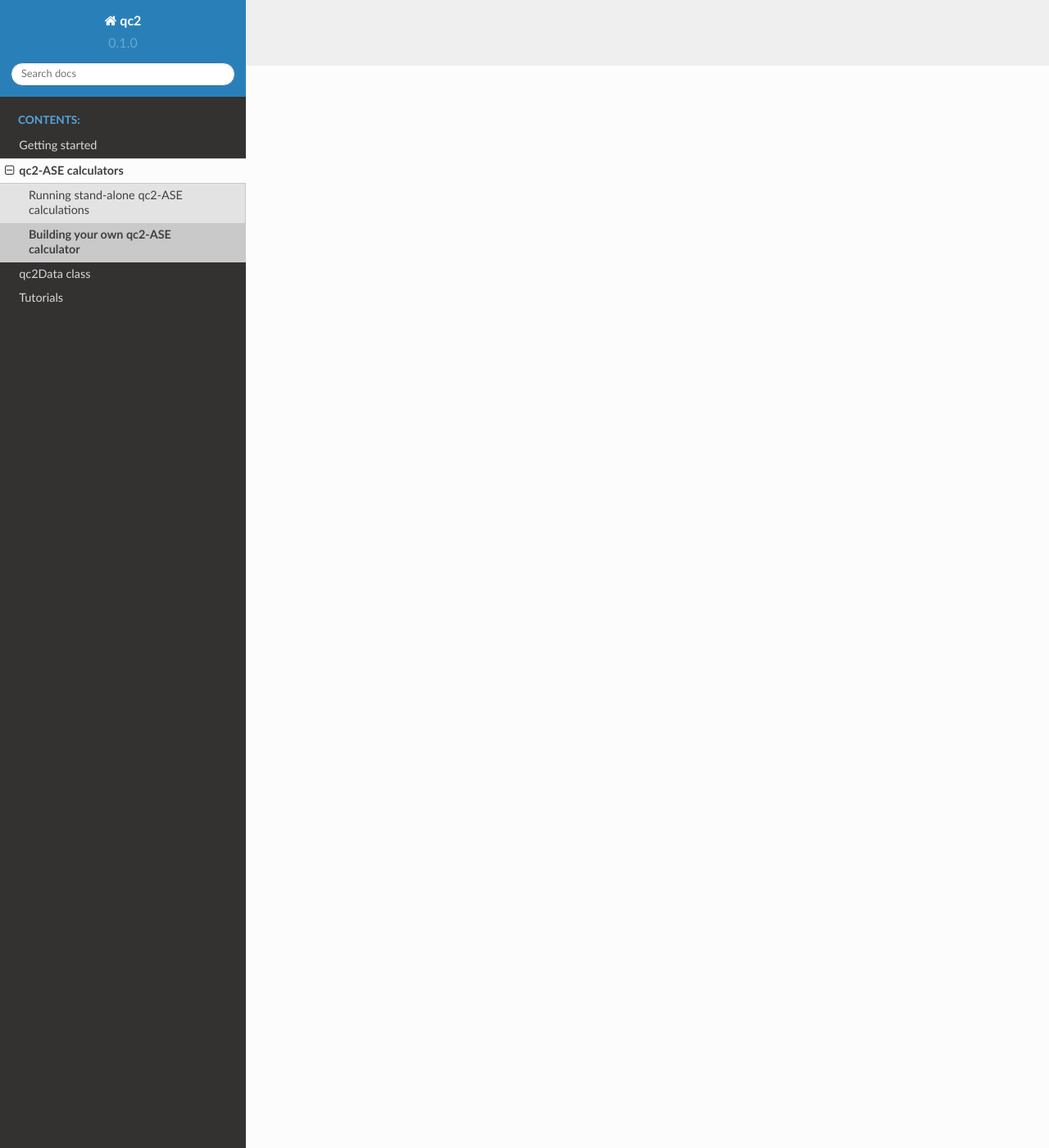
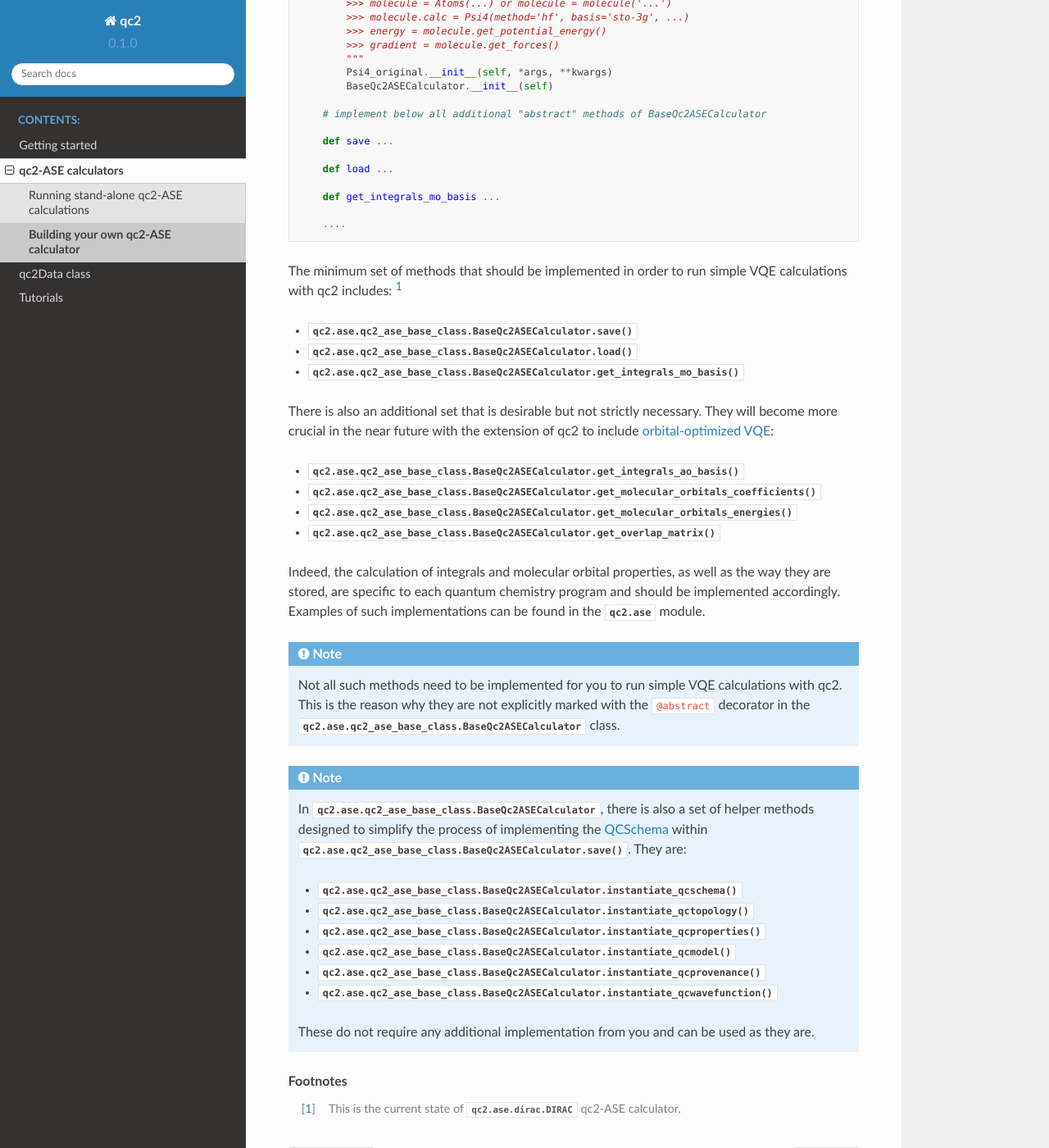
Before and after one commit to qc2nl/qc2, a Sphinx documentation site: the page built from docs/ase/building_qc2_ASEs.rst, in a window 1280 px wide and 1400 px high, scrolled down 1320 px. Shown: the whole window at 82% size. Built offline with Sphinx 7.4.7 and the Read the Docs theme 2.0.0, drawn with Linux system fonts in a browser that asks for light colours; some of the changed text lies outside the part shown.

Commit message:
Added sub section on how to make your own ac2-ase calculator

```diff
--- a/docs/ase/building_qc2_ASEs.rst
+++ b/docs/ase/building_qc2_ASEs.rst
@@ -2,3 +2,113 @@
 
 Building your own qc2-ASE calculator
 ====================================
+
+.. _qc2_ase_base_class:
+
+.. figure:: ../qc2_ase_base_class.drawio.png
+    :scale: 80%
+    :align: center
+    :alt: Code workflow diagram
+
+    Schematic representation of the ``BaseQc2ASECalculator`` class inherited by all qc2-ASE calculators.
+
+Customizing your traditional ASE calculator for use with qc2, *i.e.*, as a qc2-ASE calculator, is quite straightforward.
+As the scheme above shows, all qc2-ASE calculators are child classes of the original ASE calculator
+and the abstract :class:`qc2.ase.qc2_ase_base_class.BaseQc2ASECalculator`. This latter has been specifically designed for
+qc2 and contains additional methods that should be implemented by the user.
+
+An schematic example demonstrating how this has been done for `Psi4 <https://psicode.org/>`_ is provided below:
+
+.. code-block:: python
+
+    # import original Psi4 calculator from ASE
+    from ase.calculators.psi4 import Psi4 as Psi4_original
+
+    # import BaseQc2ASECalculator from qc2
+    from qc2.ase.qc2_ase_base_class import BaseQc2ASECalculator
+
+
+    class Psi4(Psi4_original, BaseQc2ASECalculator):
+        """qc2-ASE calculator for Psi4.
+
+        Args:
+            Psi4_original: Original ASE-Psi4 calculator.
+            BaseQc2ASECalculator: Base class for
+                ase calculartors in qc2.
+        """
+        def __init__(self, *args, **kwargs) -> None:
+            """Psi4-qc2-ASE calculator.
+
+            **Example**
+
+            >>> from ase import Atoms
+            >>> from ase.build import molecule
+            >>> from qc2.ase import Psi4
+            >>>
+            >>> molecule = Atoms(...) or molecule = molecule('...')
+            >>> molecule.calc = Psi4(method='hf', basis='sto-3g', ...)
+            >>> energy = molecule.get_potential_energy()
+            >>> gradient = molecule.get_forces()
+            """
+            Psi4_original.__init__(self, *args, **kwargs)
+            BaseQc2ASECalculator.__init__(self)
+
+        # implement below all additional "abstract" methods of BaseQc2ASECalculator
+
+        def save ...
+
+        def load ...
+
+        def get_integrals_mo_basis ...
+
+        ....
+
+The minimum set of methods that should be implemented in order to run simple
+VQE calculations with qc2 includes: [#f1]_
+
+* :meth:`qc2.ase.qc2_ase_base_class.BaseQc2ASECalculator.save`
+* :meth:`qc2.ase.qc2_ase_base_class.BaseQc2ASECalculator.load`
+* :meth:`qc2.ase.qc2_ase_base_class.BaseQc2ASECalculator.get_integrals_mo_basis`
+
+There is also an additional set that is desirable but not strictly necessary.
+They will become more crucial in the near future with the extension of qc2 to include
+`orbital-optimized VQE <https://github.com/Emieeel/auto_oo>`_:
+
+* :meth:`qc2.ase.qc2_ase_base_class.BaseQc2ASECalculator.get_integrals_ao_basis`
+* :meth:`qc2.ase.qc2_ase_base_class.BaseQc2ASECalculator.get_molecular_orbitals_coefficients`
+* :meth:`qc2.ase.qc2_ase_base_class.BaseQc2ASECalculator.get_molecular_orbitals_energies`
+* :meth:`qc2.ase.qc2_ase_base_class.BaseQc2ASECalculator.get_overlap_matrix`
+
+Indeed, the calculation of integrals and molecular orbital properties,
+as well as the way they are stored, are specific to each quantum chemistry program and should be implemented accordingly.
+Examples of such implementations can be found in the :mod:`qc2.ase` module.
+
+
+.. note::
+
+    Not all such methods need to be implemented for you to run simple VQE calculations with qc2.
+    This is the reason why they are not explicitly marked with the ``@abstract`` decorator in the
+    :class:`qc2.ase.qc2_ase_base_class.BaseQc2ASECalculator` class.
+
+
+.. note::
+
+    In :class:`qc2.ase.qc2_ase_base_class.BaseQc2ASECalculator`, there is also a set of
+    helper methods designed to simplify the process of implementing
+    the `QCSchema <https://molssi.org/software/qcschema-2/>`_
+    within :meth:`qc2.ase.qc2_ase_base_class.BaseQc2ASECalculator.save`.
+    They are:
+
+    * :meth:`qc2.ase.qc2_ase_base_class.BaseQc2ASECalculator.instantiate_qcschema`
+    * :meth:`qc2.ase.qc2_ase_base_class.BaseQc2ASECalculator.instantiate_qctopology`
+    * :meth:`qc2.ase.qc2_ase_base_class.BaseQc2ASECalculator.instantiate_qcproperties`
+    * :meth:`qc2.ase.qc2_ase_base_class.BaseQc2ASECalculator.instantiate_qcmodel`
+    * :meth:`qc2.ase.qc2_ase_base_class.BaseQc2ASECalculator.instantiate_qcprovenance`
+    * :meth:`qc2.ase.qc2_ase_base_class.BaseQc2ASECalculator.instantiate_qcwavefunction`
+
+    These do not require any additional implementation from you and can be used as they are.
+
+
+.. rubric:: Footnotes
+
+.. [#f1] This is the current state of :class:`qc2.ase.dirac.DIRAC` qc2-ASE calculator.
--- a/docs/ase/running_qc2_ASEs.rst
+++ b/docs/ase/running_qc2_ASEs.rst
@@ -143,7 +143,7 @@ you can read data from this file and save it into an instance of ``FCIdump`` dat
     fcidump = mol.calc.load('h2o.fcidump')
 
 Note that a `dummy` (generic) calculator has been attached to the ASE ``Atoms`` object (``mol``).
-The importance of :class:`qc2.ase.BaseQc2ASECalculator` will be emphasized in :ref:`build_ASEs`.
+The importance of :class:`qc2.ase.qc2_ase_base_class.BaseQc2ASECalculator` will be emphasized in :ref:`build_ASEs`.
 
 .. note::
 
```
Also changed, not shown: docs/qc2_ase_base_class.drawio.png (added), 1 other file.
